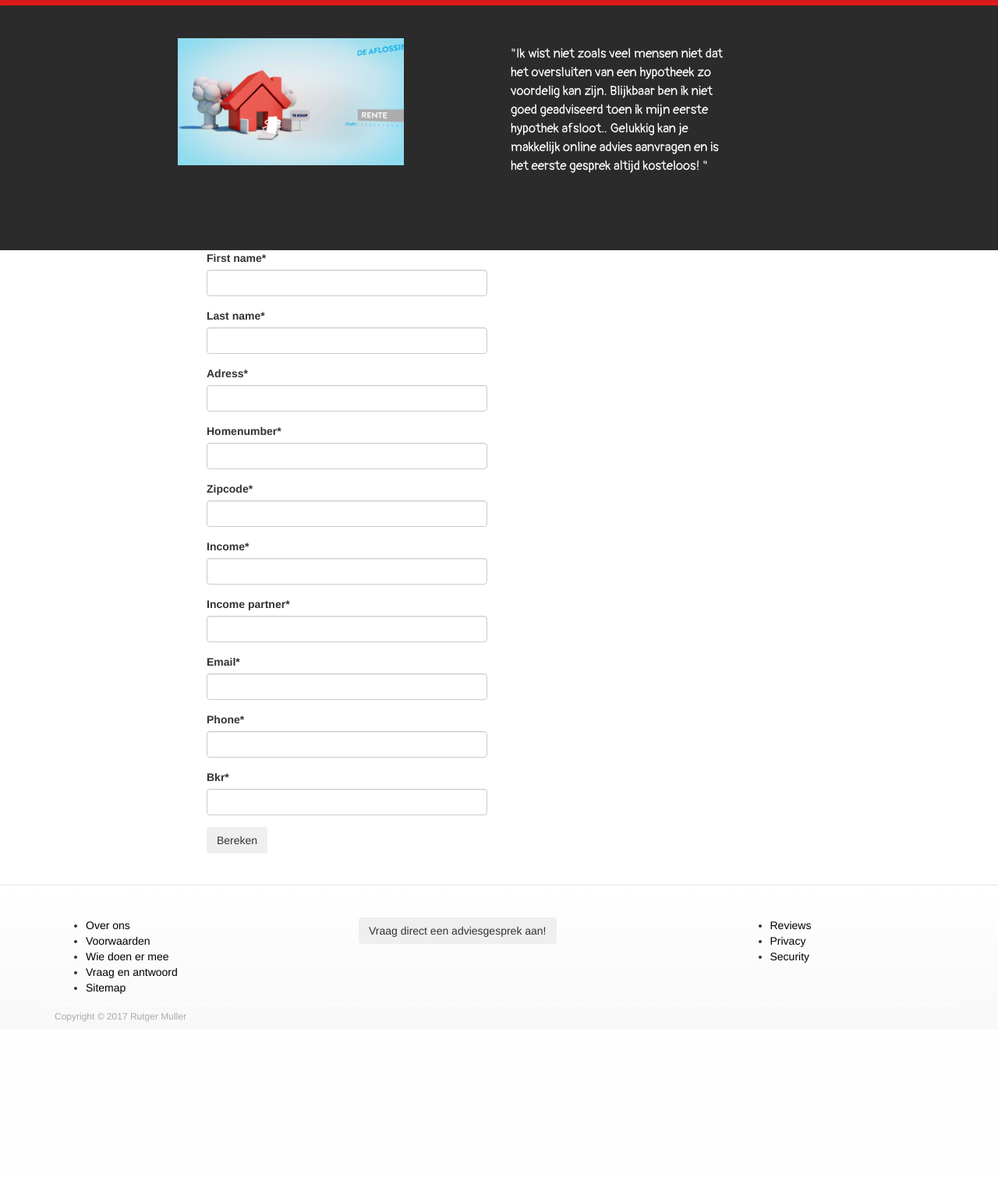
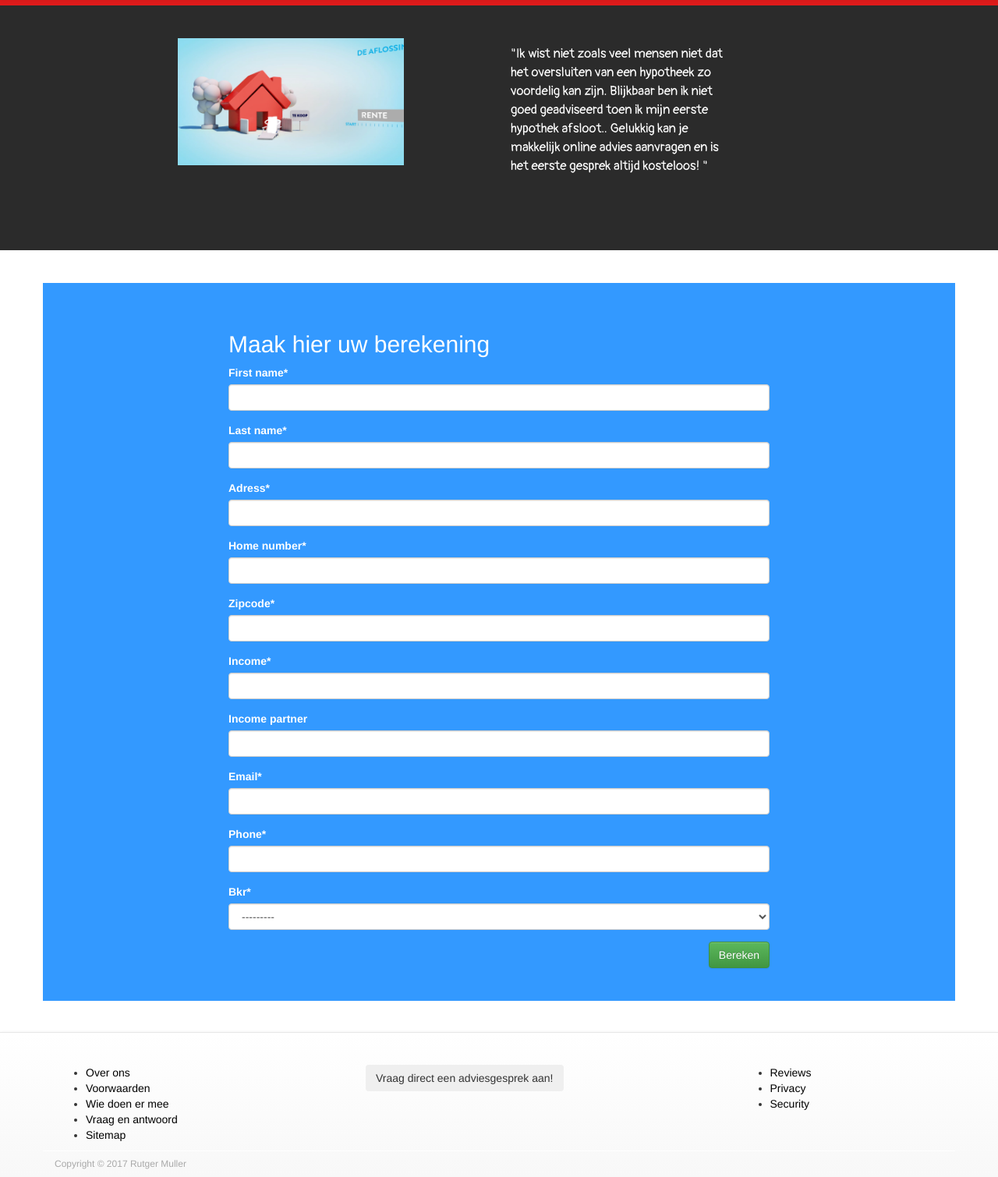
Before and after one commit to ruttekut/oversluit, a Django app: template home/templates/home/berekening.html in a window 1280 px wide. Shown: the part 102-1612 px from the top of the page at 78% size. Before the commit the page ends 1413 px from the top, so only its background shows below. Run offline with Django 3.2, Linux system fonts and the light colour scheme; the template is opened without the code that fills it: values that come from a table or form of the project are taken from there, others are empty; some libraries are stand-ins or nearby versions.

Commit message:
Added a modelform an installed django-crispy-forms. It works. Now trying to figure out how the Layout fucntion works

```diff
--- a/home/forms.py
+++ b/home/forms.py
@@ -1,20 +1,23 @@
 from django import forms
+from .models import Leads
+from crispy_forms.helper import FormHelper
 
 
-class Berekening(forms.Form):
+class Berekening(forms.ModelForm):
     """Form: the calculationForm"""
-    BKR = (
-        ('nee', 'Geen bkr codering'),
-        ('ja', 'Wel een bkr codering'),
-        ('hersteld', 'Ja, hersteld'),
-    )
-    first_name = forms.CharField(max_length=40)
-    last_name = forms.CharField(max_length=40)
-    adress = forms.CharField(max_length=250)
-    homeNumber = forms.CharField(max_length=8)
-    zipcode = forms.CharField(max_length=8)
-    income = forms.IntegerField()
-    income_partner = forms.IntegerField()
-    email = forms.EmailField()
-    phone = forms.IntegerField()
-    bkr = forms.CharField(max_length=8)
+    helper = FormHelper()
+
+    class Meta:
+        model = Leads
+        fields = [
+            'first_name',
+            'last_name',
+            'adress',
+            'home_number',
+            'zipcode',
+            'income',
+            'income_partner',
+            'email',
+            'phone',
+            'bkr'
+        ]
--- a/home/static/home/css/style.css
+++ b/home/static/home/css/style.css
@@ -99,6 +99,12 @@ The classe below belong to the home page
 }
 
 /*Berekeningform*/
-.calculateform {
-
+.btn {
+    float: right;
 }
+.berekenform {
+    padding:3em;
+    margin-top: 3em;
+    color: white;
+    background-color: #3399ff;
+}
--- a/home/templates/home/berekening.html
+++ b/home/templates/home/berekening.html
@@ -1,16 +1,20 @@
 {% extends 'home/base.html' %}
 {% load staticfiles%}
 {% load crispy_forms_tags %}
+{% block title %}Maak een berekening {% endblock %}
+
+
 {% block body %}
 {% include 'home/nav.html'%}
 <div class="container">
-    <div class="row">
-        <div class="col-xs-4 col-xs-offset-2 ">
-        <form class="form group" action="{% url 'home:createlead'%}" method="post">
-    {% csrf_token%}
-    {{ form|crispy }}
-    <button class="btn btn-succes" type="submit">Bereken</button>
-</form>
+    <div class="row berekenform">
+        <div class="col-xs-8 col-xs-offset-2 ">
+        <h2>Maak hier uw berekening</h2>
+        <form class="form group " action="{% url 'home:createlead'%}" method="post">
+            {% csrf_token%}
+            {{ form|crispy }}
+            <button class="btn btn-success" type="submit">Bereken</button>
+        </form>
     </div>
 </div>
 {% endblock %}
```
Also changed, not shown: home/views.py (+2 -5 lines), db.sqlite3, home/migrations/0001_initial.py, home/migrations/0002_auto_20170620_1823.py (deleted), home/migrations/0003_auto_20170621_1517.py (deleted), home/migrations/0004_auto_20170621_1520.py (deleted), home/migrations/0005_auto_20170621_1832.py (deleted), 5 other files.
